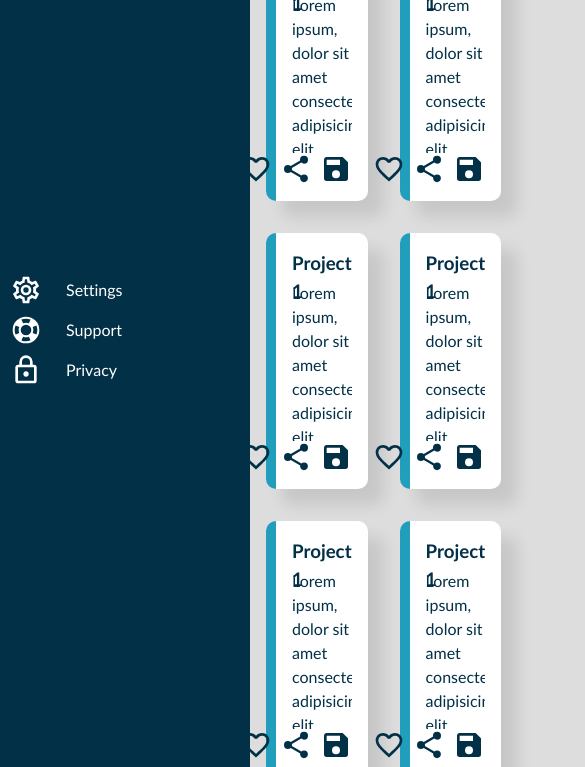
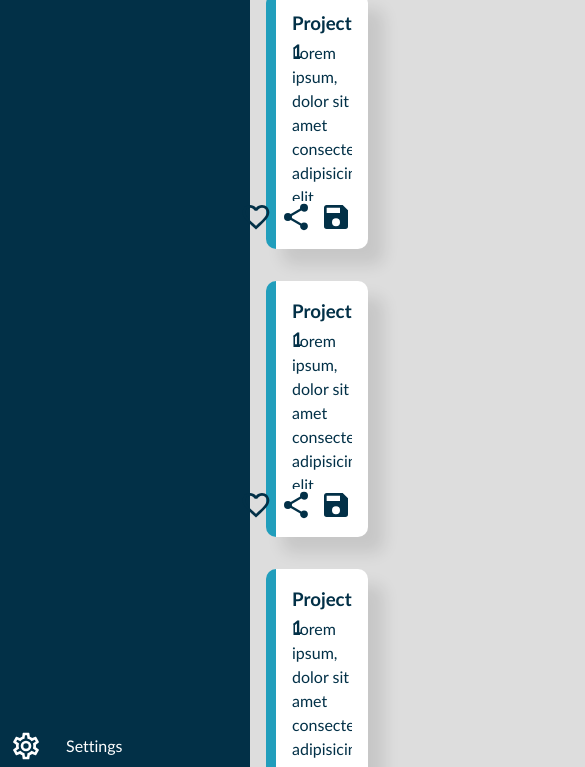
Before and after one commit to TARichardWashington/odin-admin-dashboard, a plain HTML site: page index.html in a window 390 px wide. Shown: the part 335-1102 px from the top of the page, 585 px wide, since content can reach past the window. Drawn offline with Linux system fonts and the light colour scheme.

Commit message:
:sparkles: Add grid responsivity

```diff
--- a/styles.css
+++ b/styles.css
@@ -194,3 +194,11 @@ body {
 #headline h2 {
   margin-bottom: 1rem;
 }
+
+@media (max-width: 700px) {
+  #main #projects {
+    display:grid;
+    grid-template-columns: 1fr;
+    gap: 2rem;
+  }
+}
```
